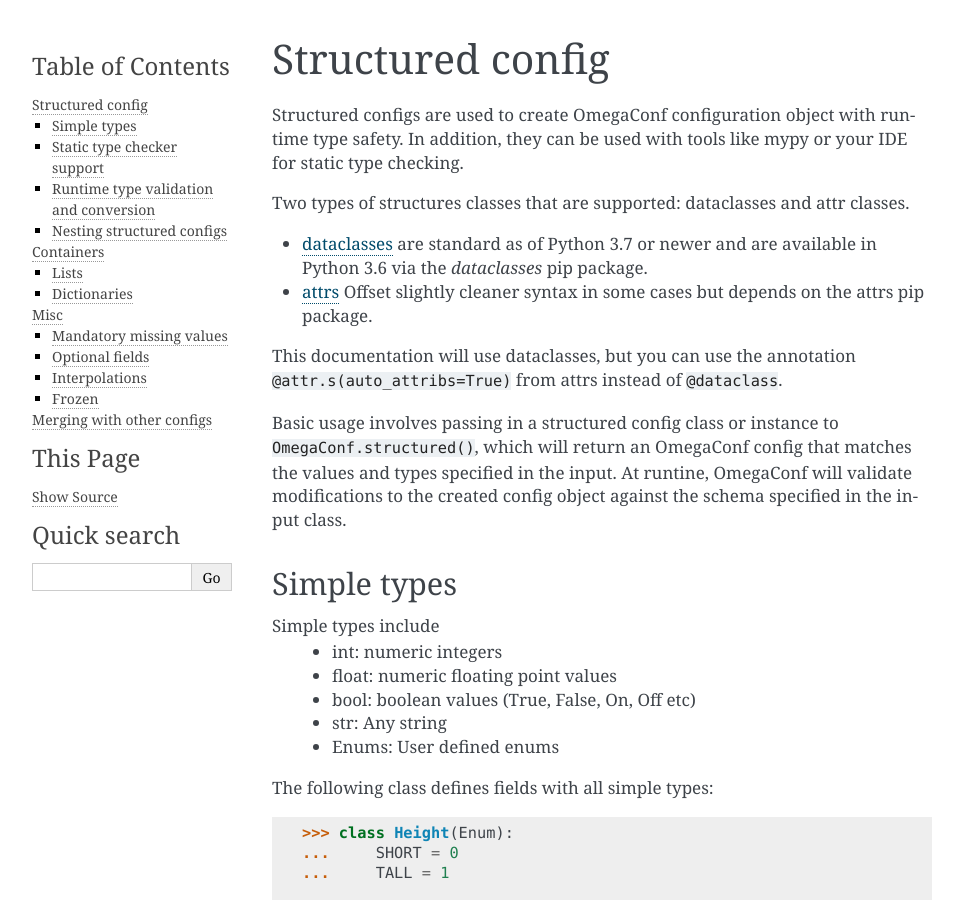
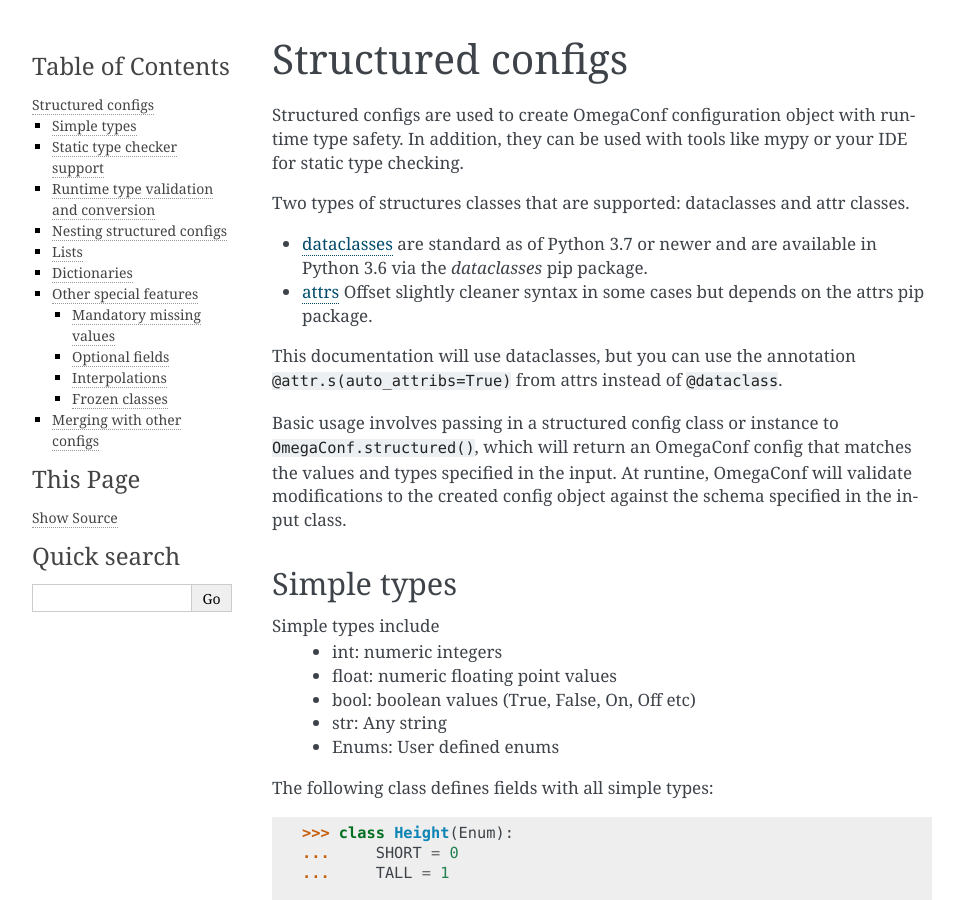
Before and after one commit to omry/omegaconf, a Sphinx documentation site: the page built from docs/source/structured_config.rst, in a window 1280 px wide and 900 px high. Shown: the whole window, without its empty margins (148-1111 px from the left). Built offline with Sphinx 7.4.7, drawn with Linux system fonts in a browser that asks for light colours; some of the changed text lies outside the part shown.

Commit message:
Refactor titles of the structured configs documentation
The objective is to make it easier to understand that all content in the
`structured_config.rst` file is related to structured configs, when
looking at the left navigation pane. More precisely, the main changes
are that:

- The "Lists" and "Dicts" sections are now moved inside the "Structured
  configs" main section (getting rid of the intermediate "Containers"
  section to reduce nesting)
- The "Misc" section is also moved inside the "Structured Configs" main
  section (and is also renamed to give a better idea of what's inside
  it, now that its detailed content isn't shown anymore in the left
  navigation pane)
- Finally the "Merging with other configs" section is also moved inside
  the "Structured Configs" main section so as to make it clear that it
  is related to structured configs.

```diff
--- a/docs/source/structured_config.rst
+++ b/docs/source/structured_config.rst
@@ -1,4 +1,4 @@
-.. _structured_config:
+.. _structured_configs:
 
 .. testsetup:: *
 
@@ -11,8 +11,8 @@
     import sys
     os.environ['USER'] = 'omry'
 
-Structured config
------------------
+Structured configs
+------------------
 Structured configs are used to create OmegaConf configuration object with runtime type safety.
 In addition, they can be used with tools like mypy or your IDE for static type checking.
 
@@ -199,11 +199,6 @@
     >>> assert conf.manager.duper == True
 
 
-Containers
-----------
-
-Python container types are fully supported in Structured configs.
-
 Lists
 ^^^^^
 Structured Config fields annotated with ``typing.List`` or ``typing.Tuple`` can hold any type
@@ -275,8 +270,8 @@
     >>> with raises(ValidationError):
     ...     conf.users["Joe"] = 10
 
-Misc
-----
+Other special features
+^^^^^^^^^^^^^^^^^^^^^^
 OmegaConf supports field modifiers such as ``MISSING`` and ``Optional``.
 
 .. doctest::
@@ -293,7 +288,7 @@
     >>> conf: Modifiers = OmegaConf.structured(Modifiers)
 
 Mandatory missing values
-^^^^^^^^^^^^^^^^^^^^^^^^
+++++++++++++++++++++++++
 
 Fields assigned the constant ``MISSING`` do not have a value and the value must be set prior to accessing the field.
 Otherwise a ``MissingMandatoryValue`` exception is raised.
@@ -307,7 +302,7 @@
 
 
 Optional fields
-^^^^^^^^^^^^^^^
++++++++++++++++
 
 .. doctest::
 
@@ -321,7 +316,7 @@
 
 
 Interpolations
-^^^^^^^^^^^^^^
+++++++++++++++
 
 :ref:`interpolation` works normally with Structured configs, but static type checkers may object to you assigning a string to another type.
 To work around this, use the special functions ``omegaconf.SI`` and ``omegaconf.II`` described below.
@@ -380,8 +375,8 @@
     >>> assert cfg.some_dict == 0  # type mismatch, but no error
 
 
-Frozen
-^^^^^^
+Frozen classes
+++++++++++++++
 
 Frozen dataclasses and attr classes are supported via OmegaConf :ref:`read-only-flag`, which makes the entire config node and all if it's child nodes read-only.
 
@@ -404,7 +399,7 @@
     ...    conf.list[0] = 20
 
 Merging with other configs
-----------------------------
+^^^^^^^^^^^^^^^^^^^^^^^^^^
 
 Once an OmegaConf object is created, it can be merged with others regardless of its source.
 OmegaConf configs created from Structured configs contains type information that is enforced at runtime.
```
